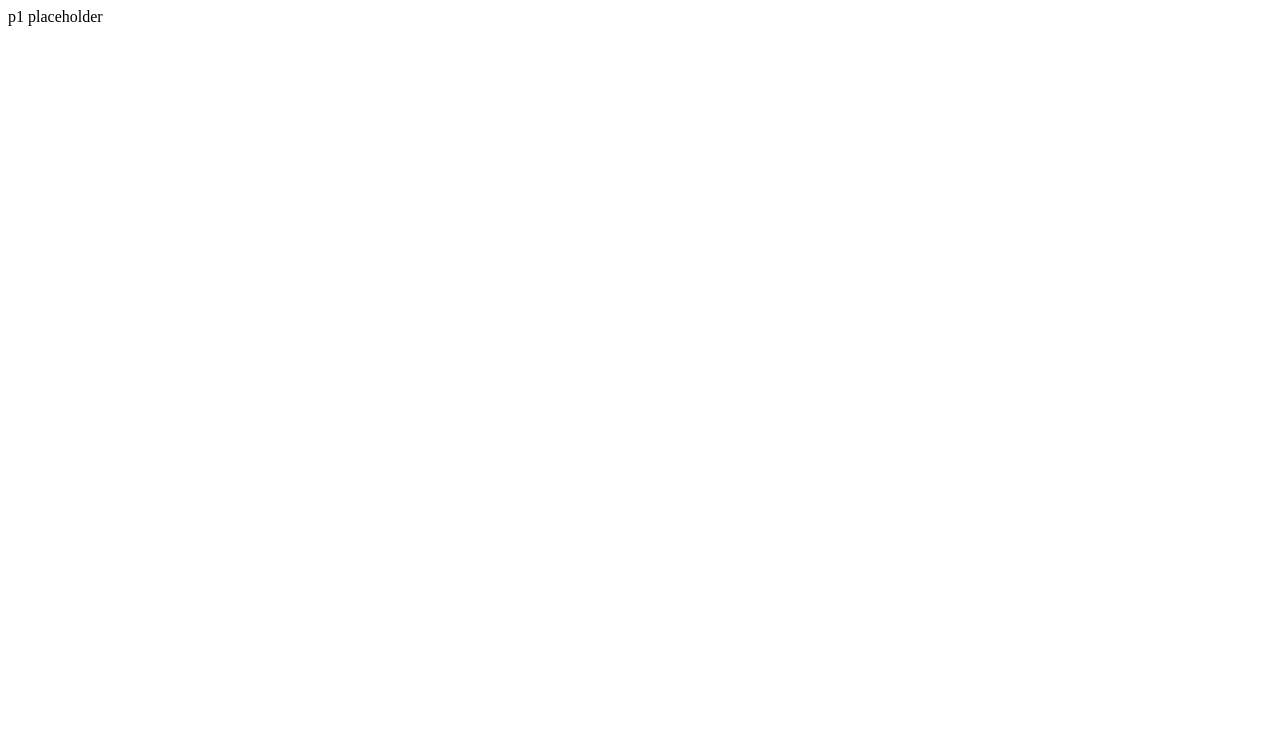
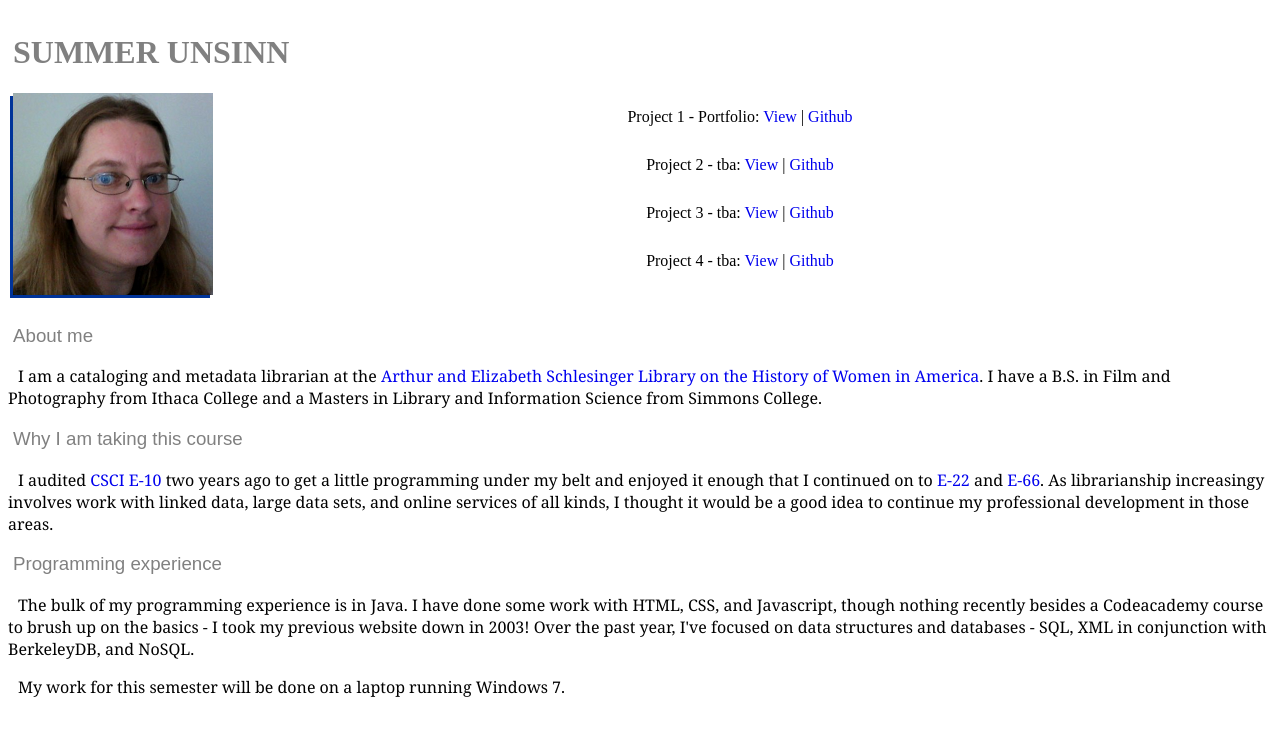
Before and after one commit to sunsinn/p1, a plain HTML site: page index.html in a window 1280 px wide. Drawn offline with Linux system fonts and the light colour scheme.

Commit message:
Uploaded website

```diff
--- a/index.html
+++ b/index.html
@@ -1,9 +1,37 @@
 <!DOCTYPE html>
 <html>
   <head>
-    <title>p1 placeholder</title>
+    <html lang="en-US">
+    <title>Portfolio - Summer unsinn</title>
+    <link rel="stylesheet" href="style.css">
   </head>
   <body>
-    p1 placeholder
+  <div id = "projects">
+      <h1>Summer Unsinn</h1>
+      <img src = "unsinn.png" />
+      <ul>
+        <li>Project 1 - Portfolio: <a href = "http://p1.sunsinn.me/">View</a>  |  <a href = "https://github.com/sunsinn/p1">Github</a></li>
+        <li>Project 2 - tba: <a href = "http://p2.sunsinn.me/">View</a>  |  <a href = "https://github.com/sunsinn/p2">Github</a></li>
+        <li>Project 3 - tba: <a href = "http://p3.sunsinn.me/">View</a>  |  <a href = "https://github.com/sunsinn/p3">Github</a></li>
+        <li>Project 4 - tba: <a href = "http://p4.sunsinn.me/">View</a>  |  <a href = "https://github.com/sunsinn/p4">Github</a></li>
+      </ul>
+  </div>
+  <div id = "about">
+    <h3>About me</h3>
+    <p>
+      I am a cataloging and metadata librarian at the <a href = "http://www.radcliffe.harvard.edu/schlesinger-library"> Arthur and Elizabeth Schlesinger Library on the History of Women in America</a>. I have a B.S. in Film and Photography from Ithaca College and a Masters in Library and Information Science from Simmons College.
+    </p>
+    <h3>Why I am taking this course</h3>
+    <p>
+      I audited <a href = "http://sites.fas.harvard.edu/~cscie10/Fall2013/">CSCI E-10</a> two years ago to get a little programming under my belt and enjoyed it enough that I continued on to <a href = "http://sites.fas.harvard.edu/~cscie22/">E-22</a> and <a href = "http://sites.fas.harvard.edu/~cscie66/">E-66</a>. As librarianship increasingy involves work with linked data, large data sets, and online services of all kinds, I thought it would be a good idea to continue my professional development in those areas.
+    </p>
+    <h3>Programming experience</h3>
+    <p>
+      The bulk of my programming experience is in Java. I have done some work with HTML, CSS, and Javascript, though nothing recently besides a Codeacademy course to brush up on the basics - I took my previous website down in 2003! Over the past year, I've focused on data structures and databases - SQL, XML in conjunction with BerkeleyDB, and NoSQL.
+    <p>
+    <p>
+     My work for this semester will be done on a laptop running Windows 7.
+    <p>
+  </div>
   </body>
 </html>
--- /dev/null
+++ b/style.css
@@ -0,0 +1,53 @@
+#projects {
+  padding: 5px;
+}
+
+#about {
+  display:inline-block;
+}
+
+img {
+  float: left;
+  box-shadow: -3px 3px  #003399
+}
+
+h1 {
+  text-transform:uppercase;
+  font-weight: bolder;
+  text-align: left;
+  color: gray;
+}
+
+h3 {
+  text-indent: 5px;
+  color: gray;
+  font-family: sans-serif;
+  font-weight:lighter;
+}
+
+
+
+li {
+  list-style-type: none;
+  padding-top: 15px;
+  padding-bottom: 15px;
+  text-align: center;
+}
+
+p {
+  font-family: "Cambria", serif;
+  text-indent: 10px;
+}
+
+a:link {
+    text-decoration: none;
+}
+
+a:visited {
+    text-decoration: none;
+}
+
+
+a:hover {
+    text-decoration: underline;
+}
```
Also changed, not shown: unsinn.png (added).
